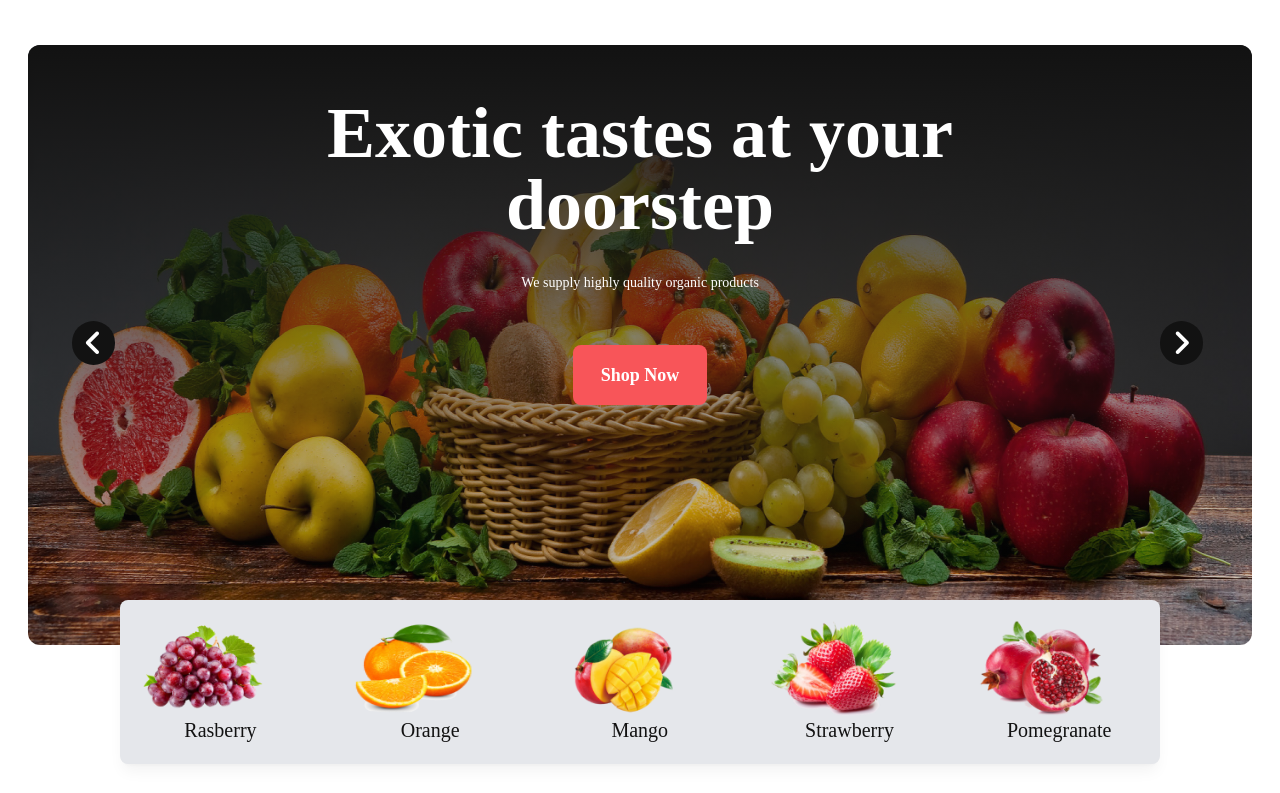
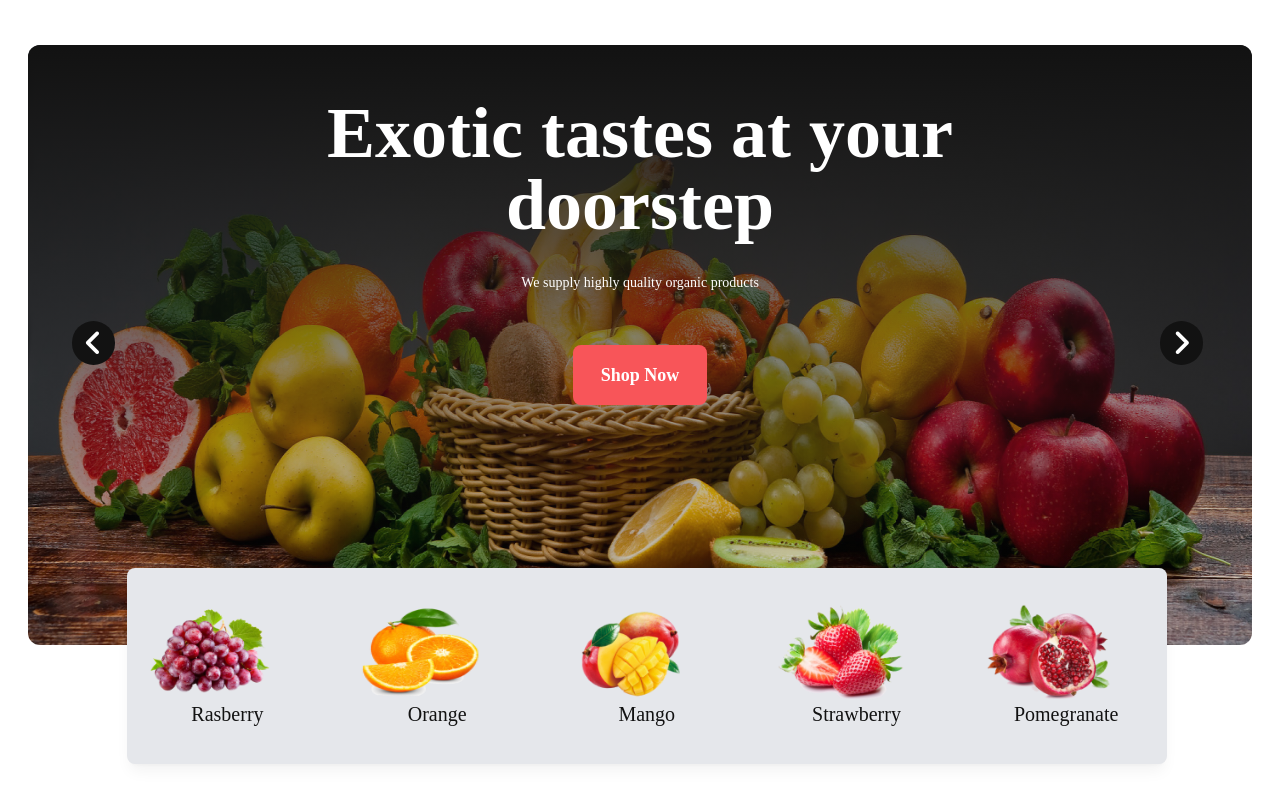
Before and after one commit to AkterParvin/Assignment03-FruitBrust, a plain HTML site: page index.html in a window 1280 px wide. Shown: the part 159-952 px from the top of the page. Drawn offline with nearby package versions, Linux system fonts and the light colour scheme; grey boxes are pictures that could not be loaded.

Commit message:
edited again

```diff
--- a/index.html
+++ b/index.html
@@ -250,7 +250,7 @@
             <!-- image block  -->
 
             <div
-                class="z-50 hidden lg:flex justify-around items-center gap-12 px-5 py-5 w-[85%] mx-auto bg-gray-200 rounded-lg shadow-lg shadow-[#0000000D] absolute -bottom-28 right-[92px]">
+                class="z-50 hidden lg:flex justify-around items-center gap-12 px-5 py-9  w-[85%] mx-auto bg-gray-200 rounded-lg shadow-lg shadow-[#0000000D] absolute -bottom-28 right-[85px]">
 
                 <div class="flex-1">
                     <img src="images/fruit1.png" alt="" class="w-32 h-24">
```
